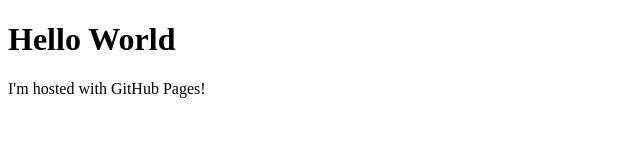
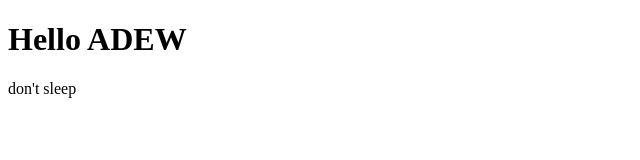
Before and after one commit to waynechoy/old-waynechoy.github.io, a plain HTML site: page index.html in a window 1280 px wide. Shown: the whole page, without its empty margins (0-640 px from the left). Drawn offline with Linux system fonts and the light colour scheme.

Commit message:
test for adew

```diff
--- a/index.html
+++ b/index.html
@@ -1,7 +1,7 @@
 <!DOCTYPE html>
 <html>
 <body>
-<h1>Hello World</h1>
-<p>I'm hosted with GitHub Pages!</p>
+<h1>Hello ADEW</h1>
+<p>don't sleep</p>
 </body>
 </html>
```
